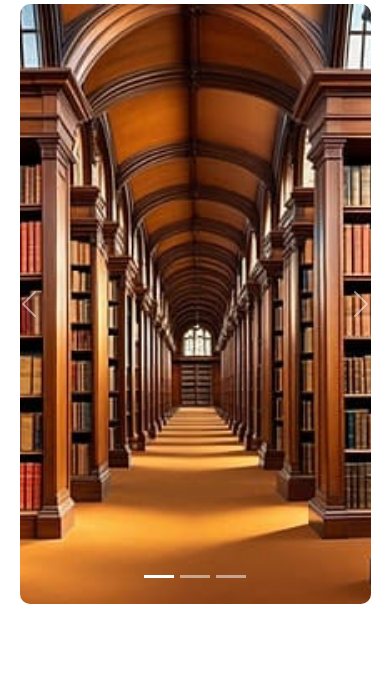
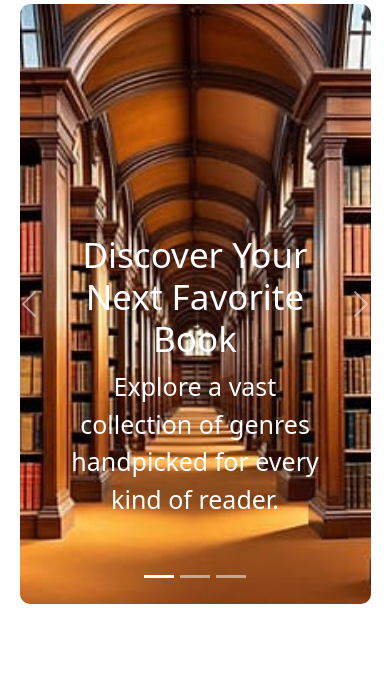
Before and after one commit to bhaskar899/newproject-pustaklok, a Django app: page / in a window 390 px wide. Shown: the part 265-965 px from the top of the page. Run offline with Django 5.2, Linux system fonts and the light colour scheme.

Commit message:
update file for Render

```diff
--- a/mynewapp/templates/home.html
+++ b/mynewapp/templates/home.html
@@ -5,8 +5,6 @@
 {% block css %}
 {% endblock %}
 {% block body %}
-
-
 
 <style>
   .carousel-img {
@@ -16,7 +14,19 @@
     margin: 0 auto;
     border-radius: 10px;
   }
+
+  /* Responsive caption text for mobile */
+  @media (max-width: 767px) {
+    .carousel-caption h5 {
+      font-size: 20px;
+    }
+    .carousel-caption p {
+      font-size: 16px;
+      padding-bottom: 30px !important;
+    }
+  }
 </style>
+
 <div id="carouselExampleCaptions" class="carousel slide mt-5" data-bs-ride="carousel" data-bs-interval="3000">
   <div class="carousel-indicators">
     <button type="button" data-bs-target="#carouselExampleCaptions" data-bs-slide-to="0" class="active" aria-current="true" aria-label="Slide 1"></button>
@@ -27,7 +37,7 @@
   <div class="carousel-inner text-center col-md-12 col-lg-12 col-xl-12">
     <div class="carousel-item active">
       <img src="{% static 'img/bookback2.jpg' %}" class="carousel-img" id="img1">
-      <div class="carousel-caption d-none d-md-block">
+      <div class="carousel-caption">
         <h5 id="font">Discover Your Next Favorite Book</h5>
         <p style="font-size:25px;padding-bottom:50px">Explore a vast collection of genres handpicked for every kind of reader.</p>
       </div>
@@ -35,7 +45,7 @@
 
     <div class="carousel-item">
       <img src="{% static 'img/bookback5.jpg' %}" class="carousel-img" id="img2">
-      <div class="carousel-caption d-none d-md-block">
+      <div class="carousel-caption">
         <h5 id="font">Support Local Authors</h5>
         <p style="font-size:25px;padding-bottom:50px">Find inspiring books written by talented Indian authors and storytellers.</p>
       </div>
@@ -43,7 +53,7 @@
 
     <div class="carousel-item">
       <img src="{% static 'img/bookback3.jpg' %}" class="carousel-img" id="img3">
-      <div class="carousel-caption d-none d-md-block">
+      <div class="carousel-caption">
         <h5 id="font">Read. Learn. Grow.</h5>
         <p style="font-size:25px;padding-bottom:120px">Whether it’s fiction, self-help, or academics — Pustklok has it all.</p>
       </div>
@@ -109,6 +119,7 @@
     </div>
   </div>
 </section>
+
 <!-- TESTIMONIALS -->
 <section class="py-5" id="testimonials">
   <div class="container">
@@ -129,10 +140,12 @@
     </div>
   </div>
 </section>
+
 <!-- ANNOUNCEMENT -->
 <section class="py-3 bg-warning text-dark text-center">
   <strong>📅 Coming Soon:</strong> Pustklok Online Book Festival — Sept 15 to Sept 25!
 </section>
+
 <!-- CONTACT -->
 <section id="contact" class="py-5" style="background-color: #f1f1f1;">
   <div class="container">
@@ -174,4 +187,5 @@
     </div>
   </div>
 </section>
+
 {% endblock %}
```
Lines whose indentation alone changed are shown as unchanged.
